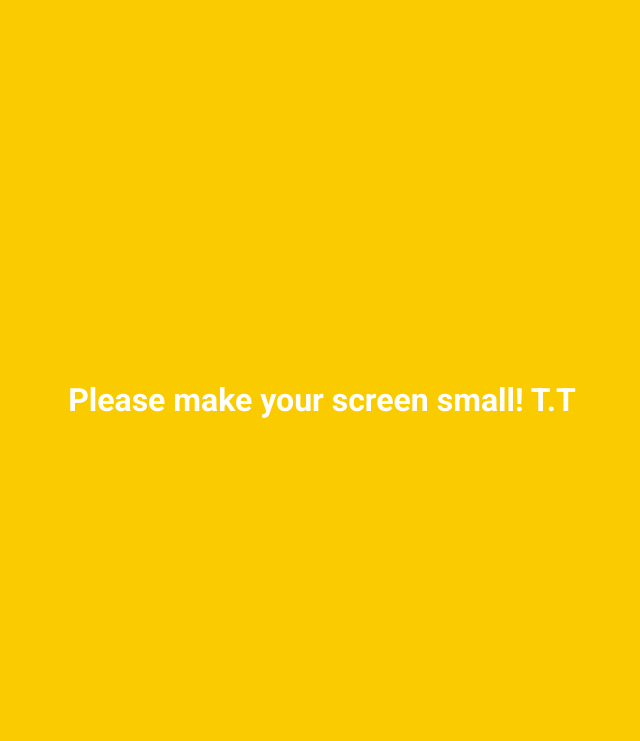
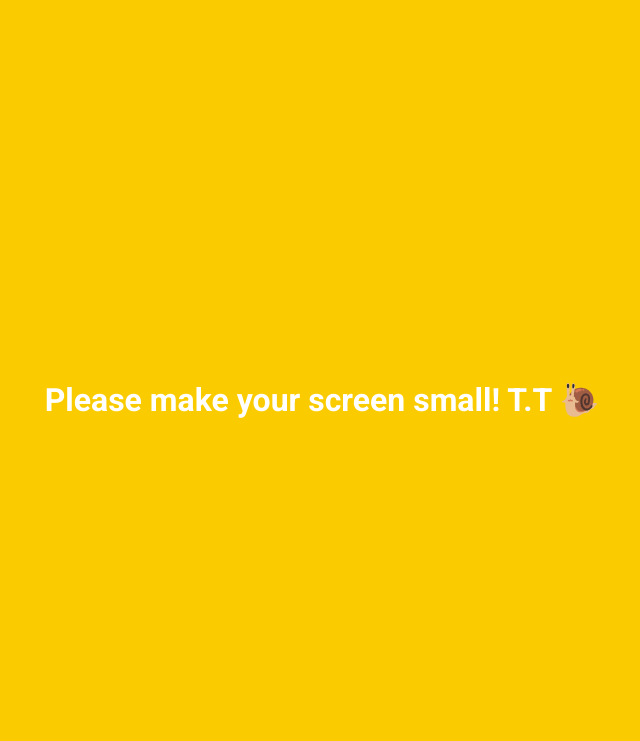
Before and after one commit to zeronedev/kakao-clone-v2020.3, a plain HTML site: page chat.html in a window 1280 px wide. Shown: the top 741 px of the page, without its empty margins (318-958 px from the left). Drawn offline with Linux system fonts and the light colour scheme.

Commit message:
added emoji

```diff
--- a/chat.html
+++ b/chat.html
@@ -102,7 +102,7 @@
       </div>
     </div>
     <div class="bigScreen">
-      <span class="begScreen__text">Please make your screen small! T.T </span>
+      <span class="begScreen__text">Please make your screen small! T.T 🐌</span>
     </div>
   </body>
 </html>
```
Also changed, not shown: find.html (+1 -1 lines), friends.html (+1 -1 lines), index.html (+1 -1 lines), more.html (+1 -1 lines), settings.html (+1 -1 lines).
